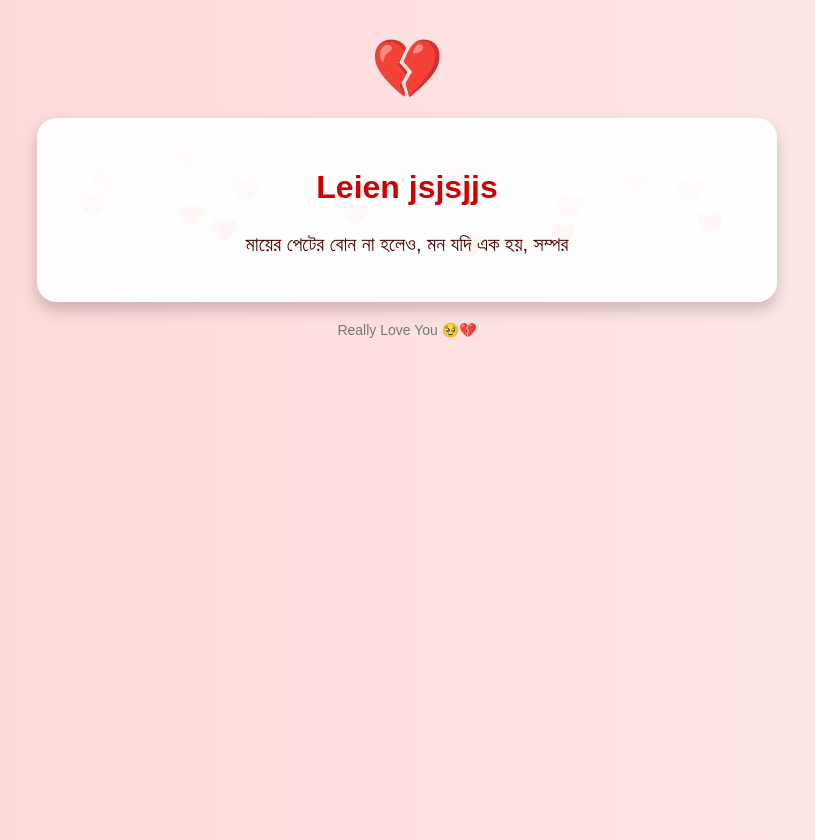
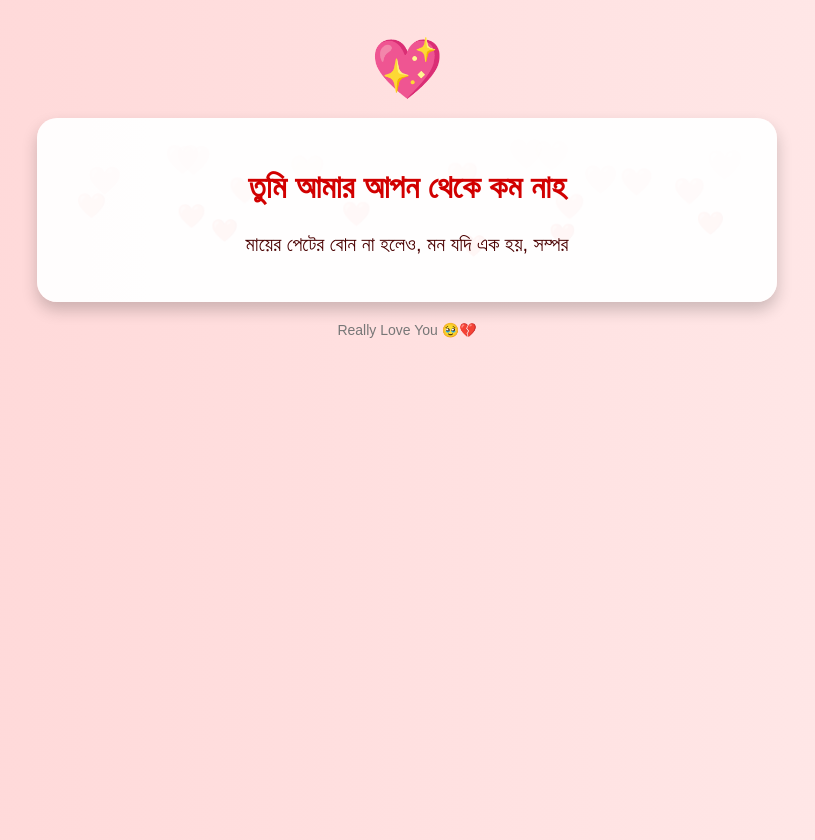
Before and after one commit to chayonkumer/Priyo, a plain HTML site: page index.html in a window 1280 px wide. Both pictures are taken after a click on the button "This is for you". Shown: the whole page, without its empty margins (233-1048 px from the left). Drawn offline with Linux system fonts and the light colour scheme; a web font is replaced by a local one.

Commit message:
Update index.html

```diff
--- a/index.html
+++ b/index.html
@@ -3,7 +3,7 @@
 <head>
   <meta charset="UTF-8" />
   <meta name="viewport" content="width=device-width, initial-scale=1" />
-  <title>This is for You </title>
+  <title>Tumi Amar apon bon er thake kom nah </title>
   <link href="https://fonts.maateen.me/kalpurush/font.css" rel="stylesheet" />
   <style>
     body {
@@ -118,12 +118,12 @@
   </style>
 </head>
 <body>
-  <div class="heart">💔</div>
+  <div class="heart">💖</div>
 
   <button id="startButton">This is for you</button>
 
   <div class="card" id="card">
-    <h1>Leien jsjsjjs</h1>
+    <h1>তুমি আমার আপন থেকে কম নাহ</h1>
     <div id="lines"></div>
   </div>
 
```
